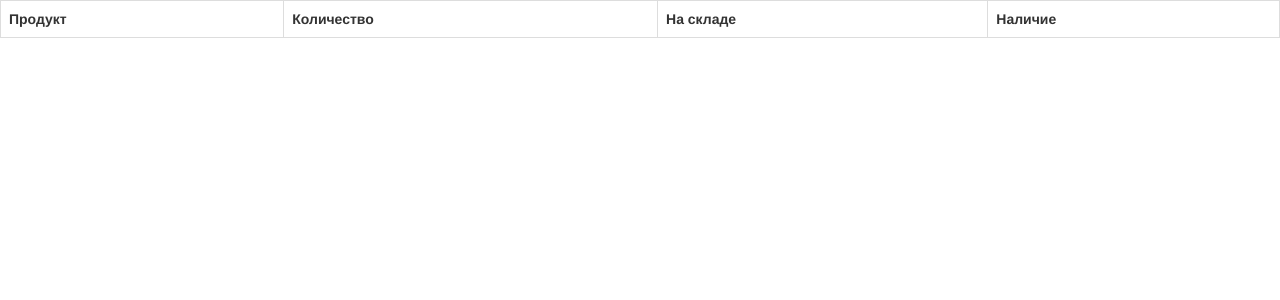
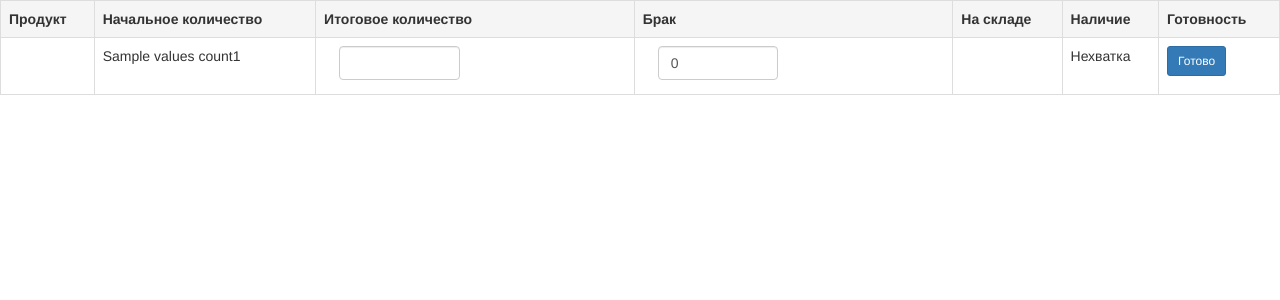
Before and after one commit to vatanabe/diploma_project, a Flask app: template templates/1.html in a window 1280 px wide. Shown: the top 300 px of the page. Run offline with Flask 2, Linux system fonts and the light colour scheme; the template is opened without the code that fills it: most values are stand-ins (such as "Sample title", 1, 10 or a date in 2020); lists and menus that the app fills with data are empty; parts of the project's set-up code (start-up, migrations or seed data) failed here and were passed over.

Commit message:
Создал_html_страницу_для_ПЕРВОГО_типа

```diff
--- a/server.py
+++ b/server.py
@@ -13,35 +13,14 @@
 
 @app.route("/1")
 def first():
-    result = "<head><meta charset='utf-8'><meta http-equiv='X-UA-Compatible' \
-    content='IE=edge'><meta name='viewport' content='width=device-width, \
-    initial-scale=1'><link href='static/css/bootstrap.min.css' rel='stylesheet'>\
-    </head><body><!DOCTYPE html><html lang='en'><table class='table table-bordered table-hover'>\
-    <tr><th>Продукт</th><th>Начальное количество</th><th>Итоговое количество</th>\
-    <th>Брак</th><th>На складе</th><th>Наличие</th><th>Готовность</th></tr>"
-    for name in values_count1:
-        if values_count1[name] <= amount1(name):
-            availability = "Достаточно"
-        else:
-            availability = "Нехватка"
-        result += "<tr>\
-        <td>%s</td>\
-        <td>%s</td>\
-        <td><div class='col-xs-6'><input type='number' class='form-control' placeholder='Введите..'></div></td>\
-        <td><div class='col-xs-6'><input type='number' class='form-control' placeholder='Введите..'></div></td>\
-        <td>%s</td>\
-        <td>%s</td>\
-        <td><p><button type='button' class='btn btn-primary btn-sm'>Готово</button></p></td>\
-        </tr>" % (search1(name), values_count1[name], amount1(name), availability)
-    result += "</table></body></html>"
-    return result
+    return render_template('1.html', title="OMG", values_count1=values_count1, amount1=amount1, search1=search1)
 
 @app.route("/2")
 def second():
     result = "<head><meta charset='utf-8'><meta http-equiv='X-UA-Compatible' \
     content='IE=edge'><meta name='viewport' content='width=device-width, \
     initial-scale=1'><link href='static/css/bootstrap.min.css' rel='stylesheet'>\
-    </head><body><!DOCTYPE html><html lang='en'><table class='table table-bordered table-hover'>\
+    </head><body><!DOCTYPE html><html lang='en'><table class='table table-bordered table-hover table-striped'>\
     <tr><th>Продукт</th><th>Начальное количество</th><th>Итоговое количество</th>\
     <th>Брак</th><th>На складе</th><th>Наличие</th><th>Готовность</th></tr>"
     for name in values_count2:
@@ -66,7 +45,7 @@
     result = "<head><meta charset='utf-8'><meta http-equiv='X-UA-Compatible' \
     content='IE=edge'><meta name='viewport' content='width=device-width, \
     initial-scale=1'><link href='static/css/bootstrap.min.css' rel='stylesheet'>\
-    </head><body><!DOCTYPE html><html lang='en'><table class='table table-bordered table-hover'>\
+    </head><body><!DOCTYPE html><html lang='en'><table class='table table-bordered table-hover table-striped'>\
     <tr><th>Продукт</th><th>Начальное количество</th><th>Итоговое количество</th>\
     <th>Брак</th><th>На складе</th><th>Наличие</th><th>Готовность</th></tr>"
     for name in data:
--- a/templates/1.html
+++ b/templates/1.html
@@ -15,13 +15,33 @@
     <![endif]-->
   </head>
   <body>
-    <table class="table table-bordered">
+    <table class='table table-bordered table-hover table-striped'>
       <tr>
         <th>Продукт</th>
-        <th>Количество</th>
+        <th>Начальное количество</th>
+        <th>Итоговое количество</th>
+        <th>Брак</th>
         <th>На складе</th>
         <th>Наличие</th>
+        <th>Готовность</th>
       </tr>
+        {% for name in values_count1 %}
+        <tr>
+          <td>{{ search1(name) }}</td>
+          <td>{{ values_count1[name] }}</td>
+          <td><div class='col-xs-6'><input type='number' class='form-control' value={{ values_count1[name] }}></div></td>
+          <td><div class='col-xs-6'><input type='number' class='form-control' value='0'></div></td>
+          <td>{{ amount1(name) }}</td>
+          <td>
+          {% if values_count1[name] <= amount1(name) %}
+          Достаточно
+          {% else %}
+          Нехватка
+          {% endif %}
+          </td>
+          <td><p><button type='button' class='btn btn-primary btn-sm'>Готово</button></p></td>
+        </tr>
+        {% endfor %}
     </table>
   </body>
 </html>
```
